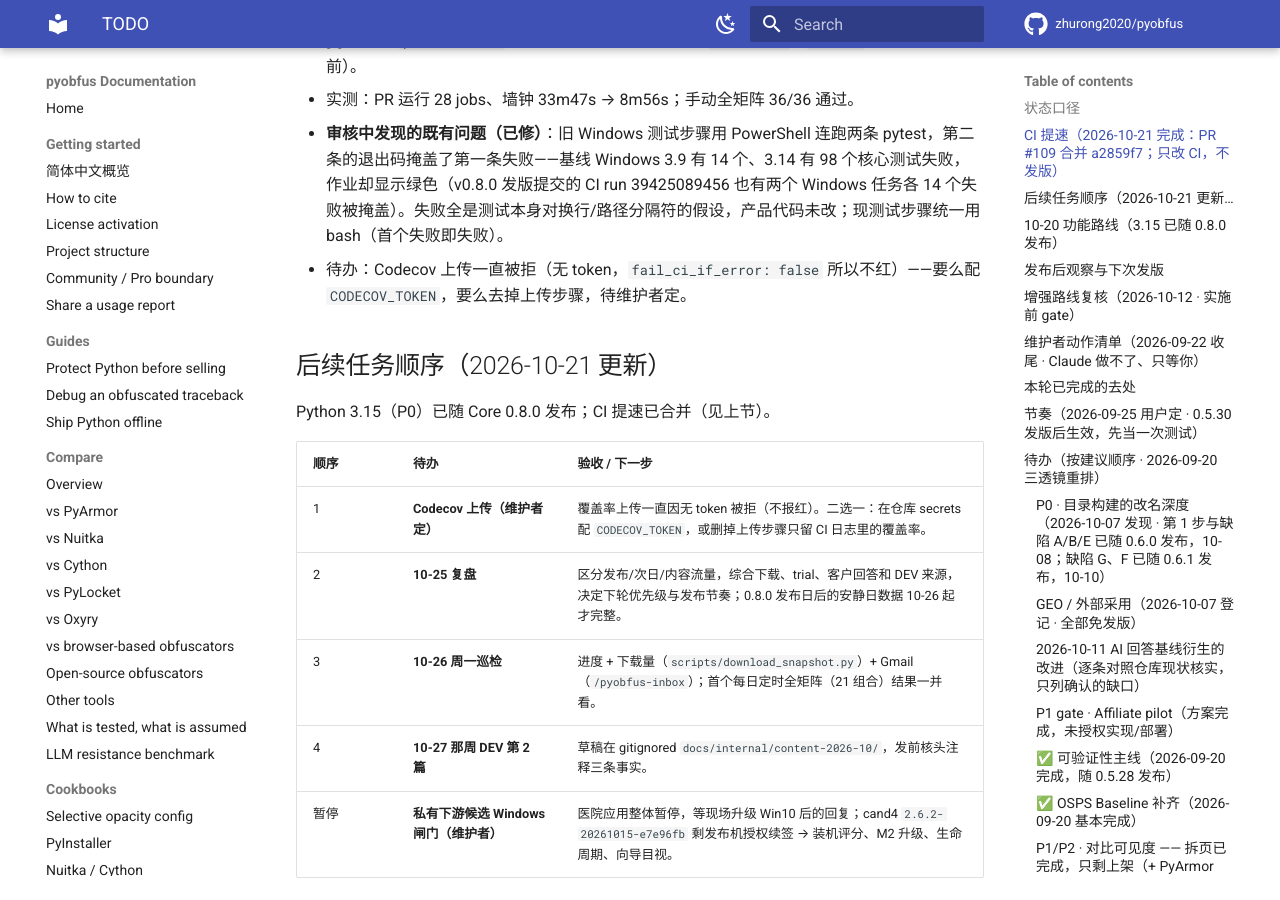
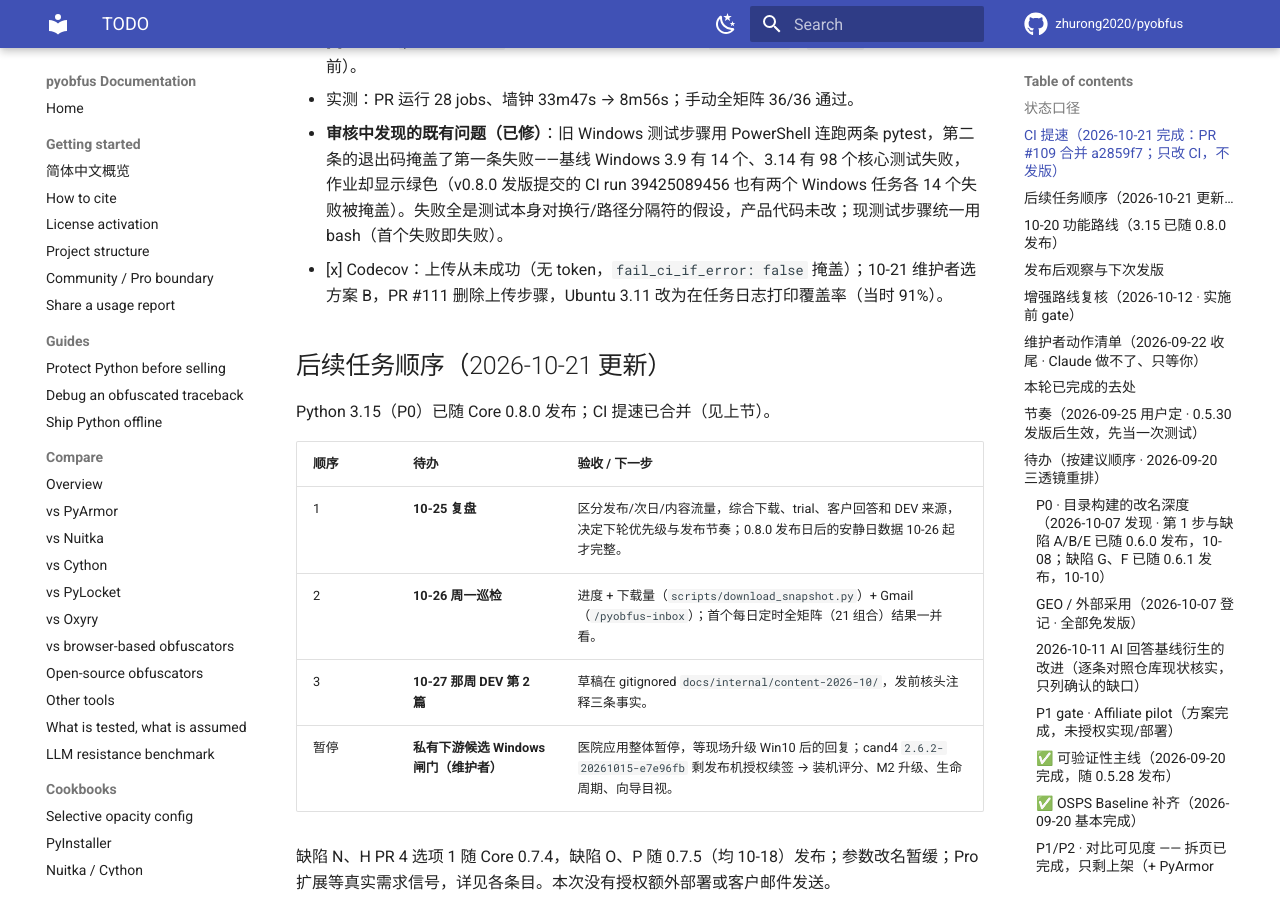
Before and after one commit to zhurong2020/pyobfus, an MkDocs documentation site: the page built from docs/TODO.md, in a window 1280 px wide and 900 px high, scrolled down 1029 px. Built offline with MkDocs 1.6.1 and Material for MkDocs 9.7.7, drawn with Linux system fonts in a browser that asks for light colours; comment, search, counter and statistics services are not loaded.

Commit message:
docs(todo): record Codecov removal (#111)
Co-Authored-By: Claude Opus 5.5 <noreply@anthropic.com>

```diff
--- a/docs/TODO.md
+++ b/docs/TODO.md
@@ -28,7 +28,7 @@
 - [x] ruleset `protect-main`（23728645）必需检查改为 `CI result` + `CodeQL`（10-21，合并前）。
 - 实测：PR 运行 28 jobs、墙钟 33m47s → 8m56s；手动全矩阵 36/36 通过。
 - **审核中发现的既有问题（已修）**：旧 Windows 测试步骤用 PowerShell 连跑两条 pytest，第二条的退出码掩盖了第一条失败——基线 Windows 3.9 有 14 个、3.14 有 98 个核心测试失败，作业却显示绿色（v0.8.0 发版提交的 CI run 39425089456 也有两个 Windows 任务各 14 个失败被掩盖）。失败全是测试本身对换行/路径分隔符的假设，产品代码未改；现测试步骤统一用 bash（首个失败即失败）。
-- 待办：Codecov 上传一直被拒（无 token，`fail_ci_if_error: false` 所以不红）——要么配 `CODECOV_TOKEN`，要么去掉上传步骤，待维护者定。
+- [x] Codecov：上传从未成功（无 token，`fail_ci_if_error: false` 掩盖）；10-21 维护者选方案 B，PR #111 删除上传步骤，Ubuntu 3.11 改为在任务日志打印覆盖率（当时 91%）。
 
 ## 后续任务顺序（2026-10-21 更新）
 
@@ -36,10 +36,9 @@ Python 3.15（P0）已随 Core 0.8.0 发布；CI 提速已合并（见上节）
 
 | 顺序 | 待办 | 验收 / 下一步 |
 |---|---|---|
-| 1 | **Codecov 上传（维护者定）** | 覆盖率上传一直因无 token 被拒（不报红）。二选一：在仓库 secrets 配 `CODECOV_TOKEN`，或删掉上传步骤只留 CI 日志里的覆盖率。 |
-| 2 | **10-25 复盘** | 区分发布/次日/内容流量，综合下载、trial、客户回答和 DEV 来源，决定下轮优先级与发布节奏；0.8.0 发布日后的安静日数据 10-26 起才完整。 |
-| 3 | **10-26 周一巡检** | 进度 + 下载量（`scripts/download_snapshot.py`）+ Gmail（`/pyobfus-inbox`）；首个每日定时全矩阵（21 组合）结果一并看。 |
-| 4 | **10-27 那周 DEV 第 2 篇** | 草稿在 gitignored `docs/internal/content-2026-10/`，发前核头注释三条事实。 |
+| 1 | **10-25 复盘** | 区分发布/次日/内容流量，综合下载、trial、客户回答和 DEV 来源，决定下轮优先级与发布节奏；0.8.0 发布日后的安静日数据 10-26 起才完整。 |
+| 2 | **10-26 周一巡检** | 进度 + 下载量（`scripts/download_snapshot.py`）+ Gmail（`/pyobfus-inbox`）；首个每日定时全矩阵（21 组合）结果一并看。 |
+| 3 | **10-27 那周 DEV 第 2 篇** | 草稿在 gitignored `docs/internal/content-2026-10/`，发前核头注释三条事实。 |
 | 暂停 | **私有下游候选 Windows 闸门（维护者）** | 医院应用整体暂停，等现场升级 Win10 后的回复；cand4 `2.6.2-20261015-e7e96fb` 剩发布机授权续签 → 装机评分、M2 升级、生命周期、向导目视。 |
 
 缺陷 N、H PR 4 选项 1 随 Core 0.7.4，缺陷 O、P 随 0.7.5（均 10-18）发布；参数改名暂缓；Pro 扩展等真实需求信号，详见各条目。本次没有授权额外部署或客户邮件发送。
```
Also changed, not shown: docs/CURRENT_PLAN_ZH.md (+1 -1 lines).
